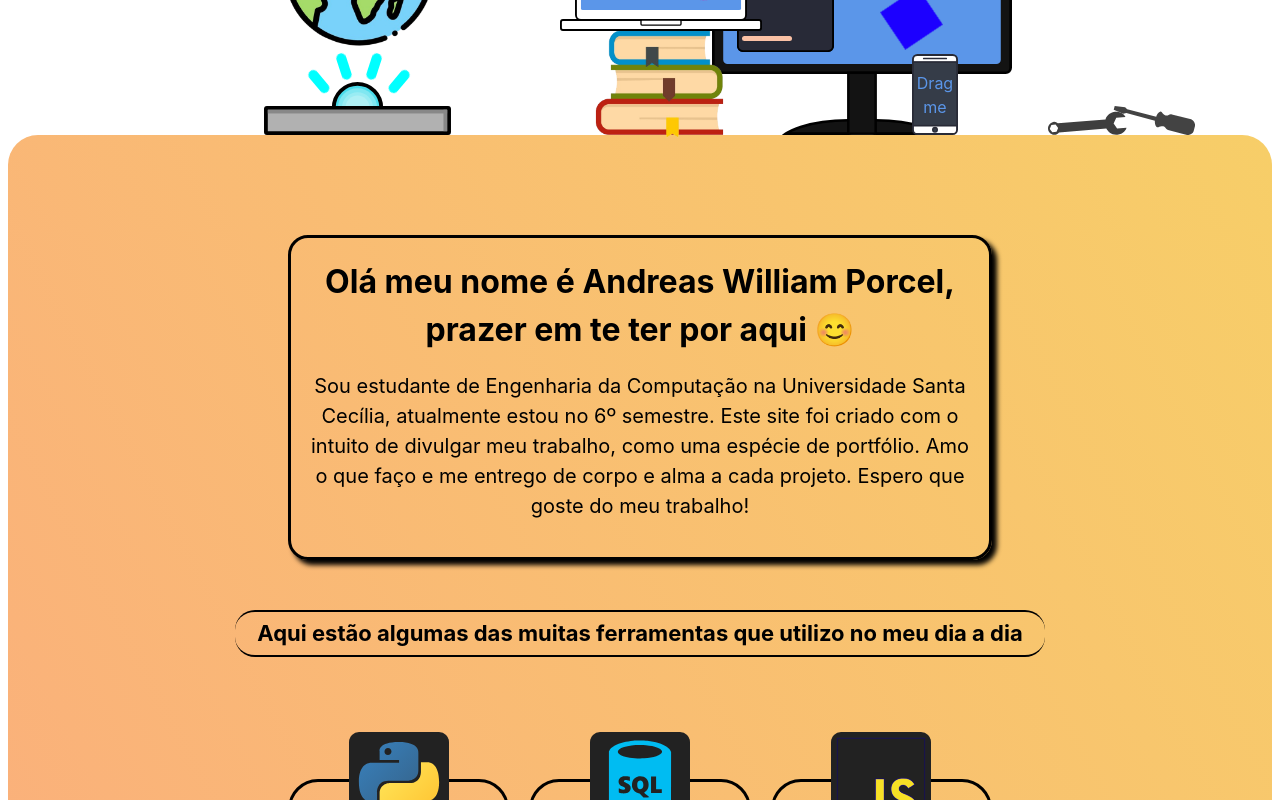
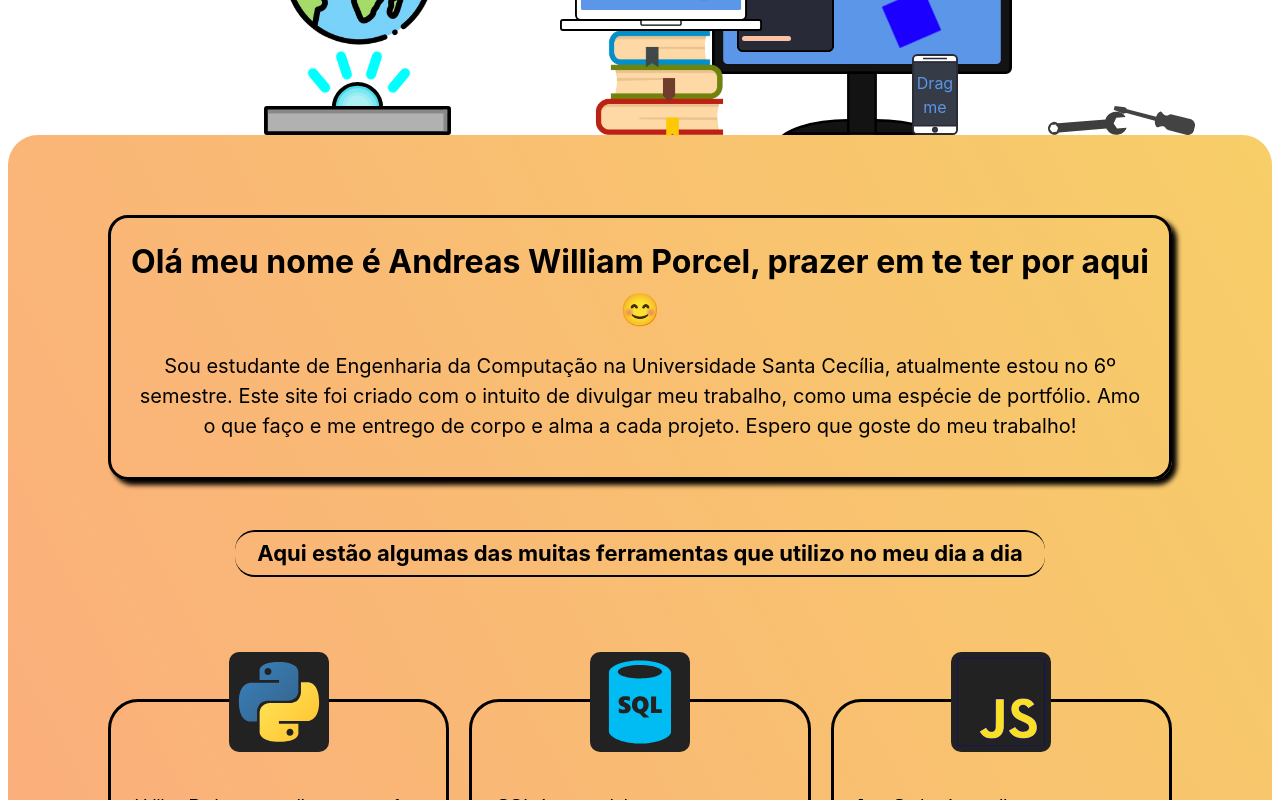
Before and after one commit to And5reas/Portfolio, a React (Vite) app: page / in a window 1280 px wide. Shown: the part 1040-1840 px from the top of the page. Built offline with nearby package versions, Linux system fonts and the light colour scheme.

Commit message:
Adding 1440px screen padding

```diff
--- a/src/pages/css/LadingPage.module.css
+++ b/src/pages/css/LadingPage.module.css
@@ -138,3 +138,9 @@
     margin-top: 50px;
     flex-wrap: wrap;
 }
+
+@media only screen and (max-width: 1440px) {
+    .landingContainer2, .landingContainer3 {
+        padding: 80px 100px;
+    }
+}
```
